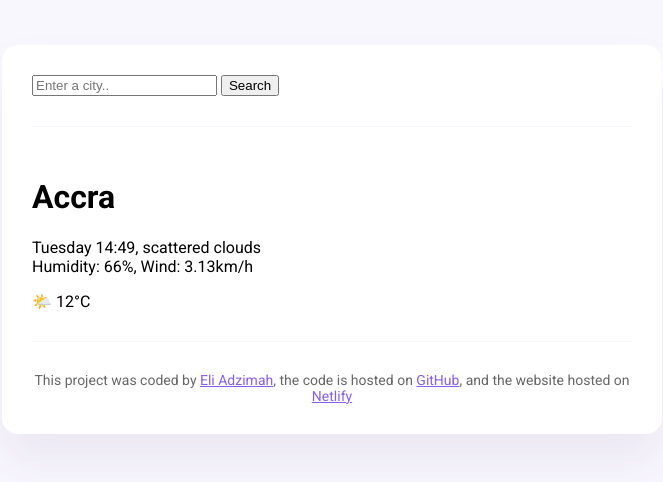
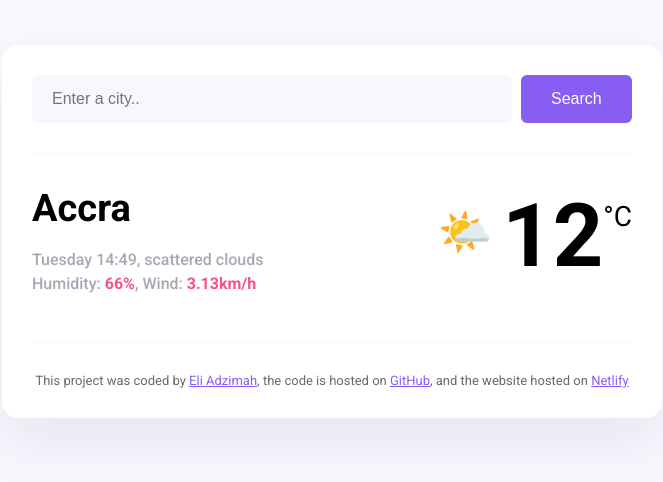
Before and after one commit to Elinuel1/Le-Meteo-de-SheCodes, a plain HTML site: page index.html in a window 1280 px wide. Shown: the whole page, without its empty margins (308-971 px from the left). Drawn offline with Linux system fonts and the light colour scheme.

Commit message:
CSS work done

```diff
--- a/index.css
+++ b/index.css
@@ -21,7 +21,7 @@ header {
   padding: 0 0 30px 0;
 }
 
-.search-form-input {
+.search-input {
   background-color: #f9f7fe;
   border: none;
   border-radius: 6px;
@@ -30,7 +30,7 @@ header {
   padding: 15px 20px;
 }
 
-.search-form-button {
+.search-button {
   background: #885df1;
   padding: 15px 30px;
   border: none;
@@ -44,44 +44,44 @@ main {
   padding: 30px 0;
 }
 
-.weather-app-data {
+.weather-details {
   display: flex;
   justify-content: space-between;
 }
 
-.weather-app-city {
+.heading-target {
   margin: 0;
   font-size: 38px;
   line-height: 48px;
 }
 
-.weather-app-details {
+.paragraph-target {
   font-size: 16px;
   color: rgba(39, 33, 66, 0.4);
   line-height: 24px;
   font-weight: 500;
 }
 
-.weather-app-details strong {
+.paragraph-target strong {
   color: #f65282;
 }
 
-.weather-app-temperature-container {
+.temperature-layout {
   display: flex;
 }
 
-.weather-app-icon {
+.weather-icon {
   font-size: 44px;
   margin-top: 22px;
 }
 
-.weather-app-temperature {
+.actual-temperature {
   font-size: 88px;
   margin-left: 10px;
   font-weight: bold;
 }
 
-.weatehr-app-unit {
+.temperature-unit {
   margin-top: 16px;
   font-size: 28px;
 }
@@ -90,6 +90,6 @@ footer {
   border-top: 1px solid #f9f7fe;
   padding: 30px 0 0 0;
   text-align: center;
-  font-size: 14px;
-  color: rgba(0, 0, 0, 0.6);
+  font-size: 13px;
+  color: rgba(8, 3, 3, 0.6);
 }
--- a/index.html
+++ b/index.html
@@ -15,23 +15,33 @@
   <body>
     <div class="the-body">
       <header>
-        <form>
-          <input type="search" placeholder="Enter a city.." required />
-          <input type="submit" value="Search" />
+        <form class="search-bar">
+          <input
+            type="search"
+            placeholder="Enter a city.."
+            required
+            class="search-input"
+          />
+          <input type="submit" value="Search" class="search-button" />
         </form>
       </header>
       <main>
-        <div>
-          <h1>Accra</h1>
-          <p>
-            Tuesday 14:49, scattered clouds
-            <br />
-            Humidity: 66%, Wind: 3.13km/h
-          </p>
+        <div class="weather-details">
+          <div>
+            <h1 class="heading-target">Accra</h1>
+            <p class="paragraph-target">
+              Tuesday 14:49, scattered clouds
+              <br />
+              Humidity: <strong>66%</strong>, Wind: <strong>3.13km/h</strong>
+            </p>
+          </div>
+          <div class="temperature-layout">
+            <div class="weather-icon">🌤️</div>
+            <div class="actual-temperature">12</div>
+            <div class="temperature-unit">°C</div>
+          </div>
         </div>
-        <div>🌤️ 12°C</div>
       </main>
-
       <footer>
         This project was coded by
         <a href="https://github.com/Elinuel1" target="_blank">Eli Adzimah</a>,
```
